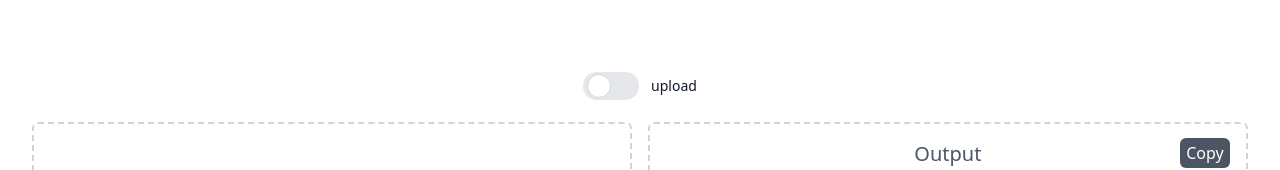
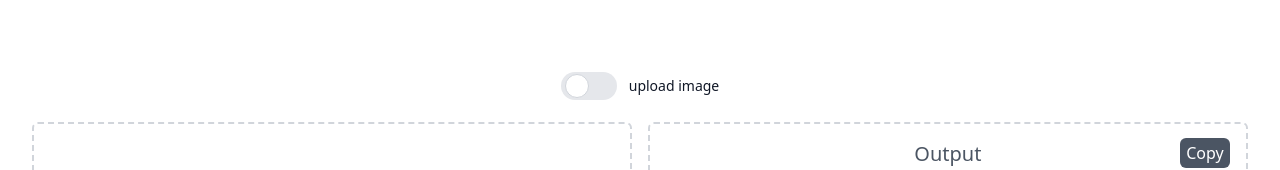
Before and after one commit to samyakkhatua/OCRapp, a React (Vite) app: page / in a window 1280 px wide. Shown: the top 170 px of the page. Built offline with nearby package versions, Linux system fonts and the light colour scheme.

Commit message:
upload response updated

```diff
--- a/src/App.jsx
+++ b/src/App.jsx
@@ -7,7 +7,7 @@ import Capture from "./components/Capture";
 function App() {
   const [text, setText] = useState("");
   const [image, setImage] = useState("");
-  const [mode, setMode] = useState("upload");
+  const [mode, setMode] = useState("upload image");
 
   // capture image url
   const [cimg, setCimg] = useState("");
@@ -38,7 +38,7 @@ function App() {
   // };
 
   const handleMode = () => {
-    mode === "upload" ? setMode("capture") : setMode("upload");
+    mode === "upload image" ? setMode("capture image") : setMode("upload image");
   };
 
   const handleDragOver = (event) => {
```
